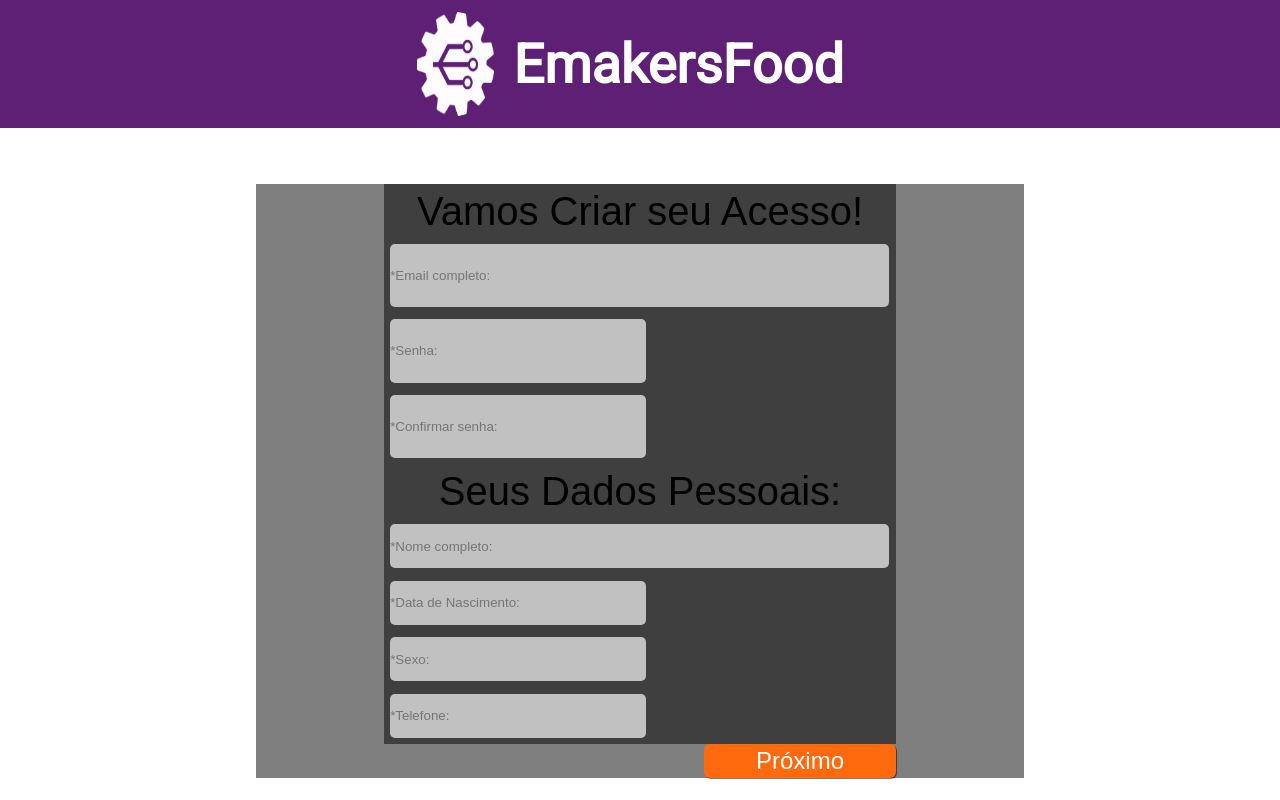
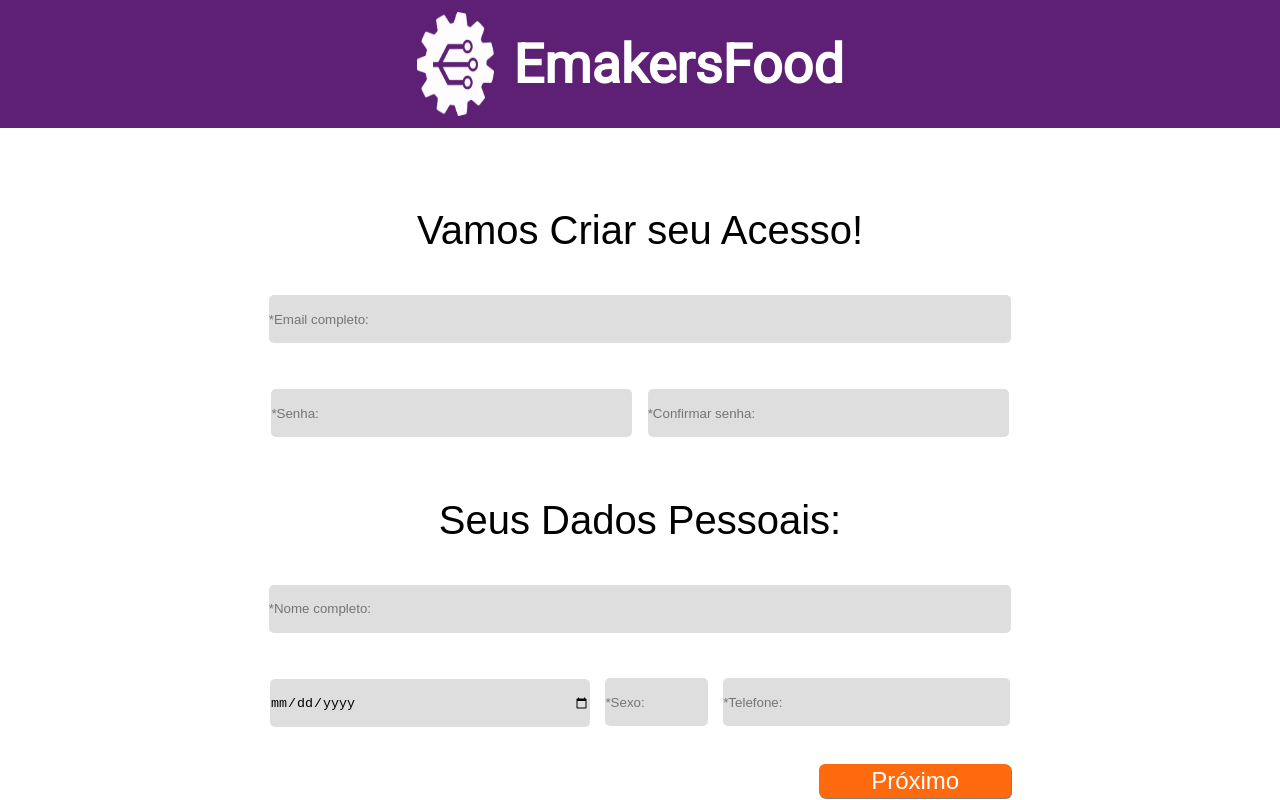
Before and after one commit to Sousa-Diin/tonabroca_trainee, a React (Create React App) app: page /obterAcesso in a window 1280 px wide. Built offline with nearby package versions, Linux system fonts and the light colour scheme.

Commit message:
:bug: Ajuste da page CriarAcesso

```diff
--- a/src/components/RecuperarSenha/Codigo/CodigoDeConfirmacao.css
+++ b/src/components/RecuperarSenha/Codigo/CodigoDeConfirmacao.css
@@ -6,7 +6,7 @@
 .container-codigo
 {
     display: flex;
-    flex-flow: row wrap;
+    flex-flow:row wrap;
     justify-content: space-between;
 }
 
@@ -86,7 +86,9 @@ input {
 }
 
 .codigo-main p {
+    flex-flow: row wrap;
     text-align: center;
     color: #000000;
+    font-size: 40px;
 
 }
--- a/src/components/RecuperarSenha/RecuperarSenha.css
+++ b/src/components/RecuperarSenha/RecuperarSenha.css
@@ -90,13 +90,15 @@ input {
 
 }
 
-.recuperar-senha button{
+.recuperar-senha button:hover{
 
     font-size: .9em;
-    color: #FFFFFF;
+    color: #000000;
+    text-decoration: underline;
 }
 
-.recuperar-senha button :hover {
+.recuperar-senha button{
     color: #FFFFFF;
     text-decoration: none;
+
 }
--- a/src/pages/Cadastro/CriarAcesso/CriarAcesso.css
+++ b/src/pages/Cadastro/CriarAcesso/CriarAcesso.css
@@ -6,12 +6,12 @@
 
     width: 100vw;
     height: 100vh;
+
     flex-direction: column;
     justify-content: center;
     justify-items: center;
     flex-wrap: wrap;
     text-align: center;
-
     background: #FFFFFF;
   }
 
@@ -27,83 +27,83 @@
 
   .container-criar-login {
     margin: 0 auto;
-    width: 60vw;
+    width: 70vw;
 
     display: flex;
     flex-flow: row wrap;
     justify-content: center;
     justify-items: center;
-    background: rgba(0, 0, 0, 0.5);
+    gap :10px;
 
 
   }
 
-  .container-criar-login input{
+  .campo-criar-senha {
+    width: 100%;
+    margin: 0 auto;
+    gap: 10px ;
+    flex-wrap: nowrap;
+
+  }
+
+  .senha, .confirma-senha{
+    margin: 1%;
+    max-width: 28.2vw;
+
+  }
+
+  .container-criar-login input,.campo-dados-pessoais input{
 
     background: #d9d9d9d9;
     border: none;
     border-radius: 5px;
-
-    margin: 1.2%;
-    width: 39vw;
-    height: 9vh;
+    height: 6vh;
   }
 
   .cria-login, .dados-pessoais {
-    width: 40vw;
+    width: 60vw;
     height: 35vh;
     display: flex;
     flex-direction: column;
     flex-wrap: nowrap;
-    background: rgba(0, 0, 0, 0.5);
+    /*background: rgba(0, 0, 0, 0.5);TESTE*/
+    justify-content: space-around;
+    align-content: space-around;
 
+
+  }
+
+  .campo-dados-pessoais {
+    flex-wrap: nowrap;
+
+  }
+
+
+  .email, .nome {
+    width:58vw;
 
 
   }
 
 
-  #proximo {
-    display: flex;
-    flex-direction: row;
-    flex-wrap: wrap;
-    width: 15vw;
-    margin-left: 25vw;
-
+  .nascimento, .sexo, .telefone{
+    width: 22.4vw;
+    margin: 1%;
+  }
+  .sexo {
+    max-width: 8vw;
   }
 
-
-  .email {
-    max-width:39vw;
-
-    order:0;
-
+  .nascimento
+  {
+    width: 25vw;
   }
-  .senha {
-
-    max-width: 20vw;
-    order: 1;
-  }
-
-  .confirma-senha {
-    max-width:20vw ;
-    order: 2;
-  }
-
-  .nome {
-
-  }
-  .nascimento, .sexo, .telefone {
-    max-width:20vw;
-    order: 3;
-
-  }
-
 
 
   #proximo .proximo{
     width: 15vw;
     height: 34px;
-    top: auto;
+    /*top: auto;*/
     text-decoration: none;
     font-size: 1em;
     line-height: 10%;
@@ -124,3 +124,13 @@
     color:#FFFFFF;
 
   }
+
+  #proximo {
+    display: flex;
+    flex-direction: row;
+    flex-wrap: nowrap;
+    width: 15vw;
+
+    margin-left: 43vw;
+
+  }
--- a/src/pages/Cadastro/CriarAcesso/CriarAcesso.js
+++ b/src/pages/Cadastro/CriarAcesso/CriarAcesso.js
@@ -18,16 +18,22 @@ class CriarAcesso extends Component {
           <div className="cria-login">
             <p className="App-intro">Vamos Criar seu Acesso!</p>
             <input type="email" className="email"placeholder="*Email completo:"/>
-            <input type="password" className="senha"placeholder="*Senha:"/>
-            <input type="password" className="confirma-senha"placeholder="*Confirmar senha:"/>
+            <div className='campo-criar-senha'>
+              <input type="password" className="senha"placeholder="*Senha:"/>
+              <input type="password" className="confirma-senha"placeholder="*Confirmar senha:"/>
+            </div>
+
           </div>
 
           <div className="dados-pessoais">
             <p>Seus Dados Pessoais:</p>
             <input type="text" className="nome"placeholder="*Nome completo:"/>
-            <input type="text" className="nascimento" placeholder="*Data de Nascimento:"/>
-            <input type="charset" className="sexo" placeholder="*Sexo:"/>
-            <input type="text" className="telefone"placeholder="*Telefone:"/>
+            <div className='campo-dados-pessoais'>
+              <input type="date" className="nascimento" placeholder="*Data de Nascimento:"/>
+              <input type="charset" className="sexo" placeholder="*Sexo:"/>
+              <input type="text" className="telefone"placeholder="*Telefone:"/>
+            </div>
+
           </div>
           <div id="proximo">
             <button type="button" className="proximo" name="proximo" value="Proximo">
```
Also changed, not shown: src/components/RecuperarSenha/NovaSenha/NovaSenha.js (added, +14 -0 lines), src/components/RecuperarSenha/NovaSenha/NovaSenha.css (added).
